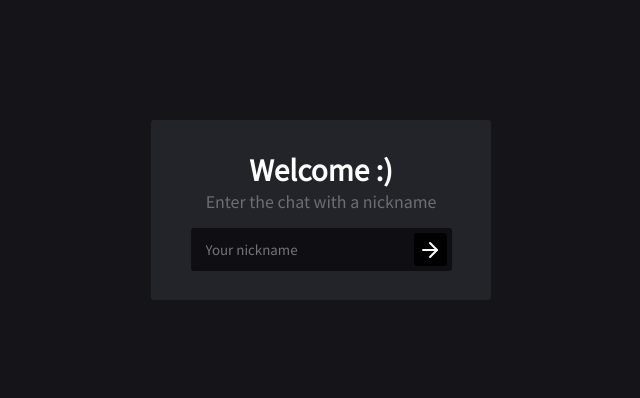
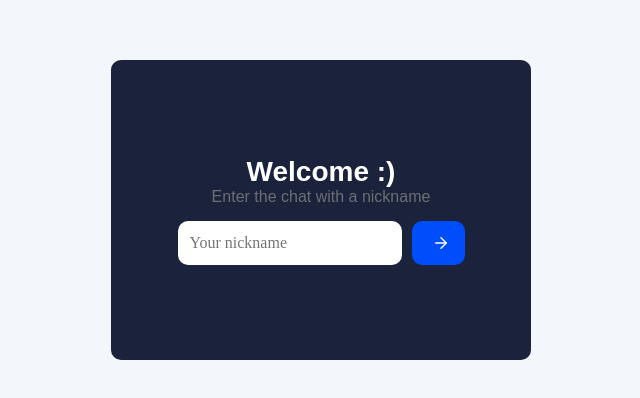
Before and after one commit to gabrielribeirof/howder, a website with bundled scripts: page public/index.html in a window 1280 px wide. Shown: the part 190-588 px from the top of the page, without its empty margins (319-959 px from the left). Built offline with nearby package versions, Linux system fonts and the light colour scheme.

Commit message:
feat(public/styles.css): update web style

```diff
--- a/public/styles.css
+++ b/public/styles.css
@@ -5,15 +5,9 @@
   outline: 0;
 }
 
-:root {
-  --theme-01: #141419;
-  --theme-02: #222429;
-  --theme-03: #0F0F13;
-}
-
 body {
   height: 100%;
-  font-family: 'Noto Sans JP', sans-serif;
+  font-family: 'Poppins', sans-serif;
   color: #FFF;
 }
 
@@ -26,41 +20,57 @@ body {
   width: 100%;
   padding: 0 20px;
   position: absolute;
-  background: var(--theme-01);
+  background: #F3F6FB;
 }
 
 /* ========== INPUT ELEMENT ========== */
 
 .input {
-  padding-left: 15px;
   border: 0;
   border-radius: 3px;
   display: flex;
-  background: var(--theme-03);
 }
 
 .input-main {
   width: 100%;
-  padding: 12px 0;
-  border: 0;
-  background: transparent;
-  font-family: 'Noto Sans JP';
-  color: #FFF;
+  padding: 12px;
+  border: 1px solid #A5A5A5;
+  border-radius: 10px;
+
+  background: #FFF;
+  font-family: 'Poppins';
+  font-size: 16px;
+  color: #2C2C2C;
 }
 
 .input-button {
-  width: 40px;
-  margin: 5px;
+  margin-left: 10px;
+  padding: 10px 15px;
   border: 0;
-  border-radius: 3px;
+  border-radius: 10px;
 
   display: flex;
   justify-content: center;
   align-items: center;
 
-  background: rgba(0, 0, 0, 0.9);
+  background: #004DFC;
   color: #FFF;
+  font-family: 'Poppins';
+  font-size: 16px;
+  font-weight: 400;
+
   cursor: pointer;
+  transition: transform 0.1s;
+}
+
+.input-button svg {
+  width: 18px;
+  margin-left: 5px;
+  font-weight: 400;
+}
+
+.input-button:hover {
+  transform: scale(1.02);
 }
 
 /* ========== INDEX PAGE ========== */
@@ -81,17 +91,21 @@ body {
 }
 
 .register-form {
-  width: 340px;
-  height: 180px;
-  padding: 15px 30px;
-  border-radius: 3px;
+  width: 420px;
+  height: 300px;
+  padding: 15px 20px;
+  border-radius: 10px;
 
   display: flex;
   flex-direction: column;
   justify-content: center;
   align-items: center;
 
-  background: var(--theme-02);
+  background: #1A233B;
+}
+
+.register-form .input-main {
+  border: 0;
 }
 
 .register-form-title {
@@ -108,10 +122,10 @@ body {
 /* ========== CHAT PAGE ========== */
 
 .chat-container {
-  height: 100%;
   max-width: 600px;
+  height: 100vh;
   margin: 0 auto;
-  padding: 20px 0;
+  padding: 40px 0;
 
   display: flex;
   flex-direction: column;
@@ -120,14 +134,19 @@ body {
 
 .chat-messages {
   width: 100%;
-  overflow: scroll;
+  padding: 0 10px;
+  overflow-x: hidden;
+  overflow-y: scroll;
+  overflow-block: unset;
+  flex: 1;
 }
 
 .chat-messages-item {
   max-width: 65%;
   margin-bottom: 20px;
-  padding: 6px;
-  border-radius: 4px;
+  padding: 14px;
+  border-radius: 10px;
+  box-shadow: 2px 4px 8px #D8D8D8;
 
   background: #FFF;
   color: #000;
@@ -135,18 +154,21 @@ body {
 
 .chat-messages-item.sent {
   margin-left: auto;
-}
-
-.chat-messages-item .user {
-  font-size: 12px;
+  background: #1A233B;
+  color: #E8E8EB;
 }
 
 .chat-messages-item .user b {
-  font-weight: bold;
+  font-weight: 600;
 }
 
 .chat-messages-log {
   width: 100%;
+  margin-bottom: 20px;
   text-align: center;
-  margin-bottom: 20px;
+  color: #000;
 }
+
+.chat-form {
+  margin-top: 10px;
+}
```
